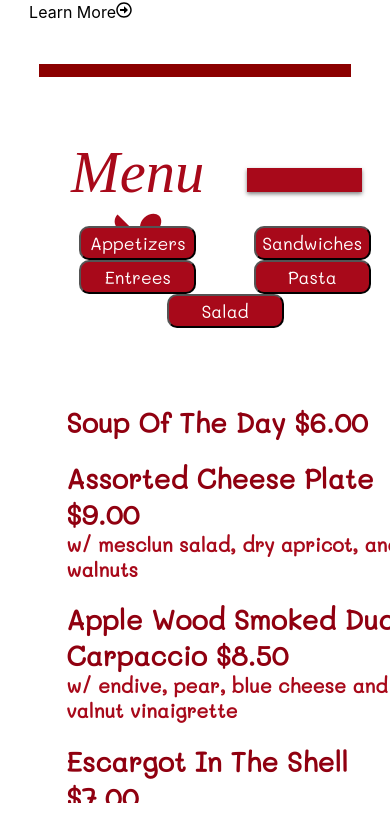
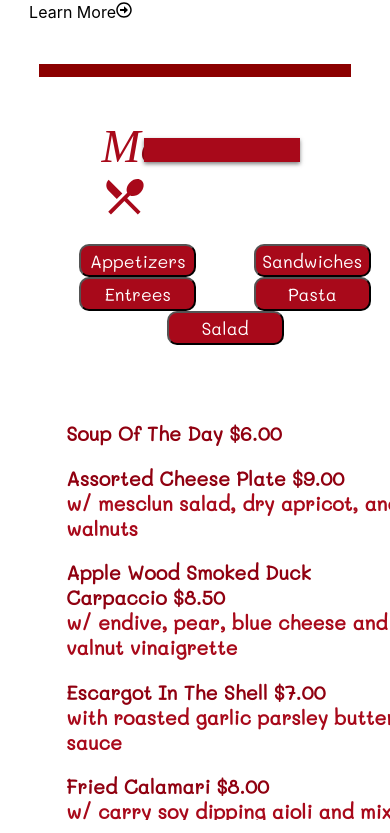
Before and after one commit to malloha/cafe-luluc, a React (Create React App) app in the folder front-end/: page / in a window 390 px wide. Shown: the part 1151-1984 px from the top of the page. Built offline with nearby package versions, Linux system fonts and the light colour scheme; a web font is replaced by a local one.

Commit message:
coming together

```diff
--- a/front-end/src/App.css
+++ b/front-end/src/App.css
@@ -479,8 +479,10 @@ height: 39px;
     width: 100vw;
   }
 
-  .bottom{
+  .bottom1{
     width: 100vw;
+    border-bottom: none;
+    display: none;
   }
 
   .learn1{
@@ -716,18 +718,21 @@ body {
   align-items: baseline;
   justify-content: center;
   border-bottom: 1.5rem dotted #900010;
-  /* margin: 5vw; */
+  margin: 5vw;
   padding: 1vh;
+  margin-top: 0;
+  padding-top: 0;
+
 
 
 
 }
 
 .menu {
-  width: 266px;
-  height: 57px;
+  width: 8vw;
+  height: 3vh;
   font-family: Muli;
-  font-size: 56px;
+  font-size: 10vw;
   font-weight: normal;
   font-stretch: normal;
   font-style: italic;
@@ -735,8 +740,10 @@ body {
   letter-spacing: normal;
   text-align: center;
   color:#a8091a;
-  font-size: 5vw;
+  font-size: 3.5vw;
   padding: 3vw;
+  padding-top: 0;
+  margin-top: 0;
 
 
 }
@@ -842,6 +849,7 @@ display:none;
 border-bottom: none;
 text-align: left;
 margin: 0;
+padding-bottom: 8vh;
   }
 
   .bottom {
@@ -851,10 +859,10 @@ margin: 0;
     width: 90vw;
     margin: 12vw;
     flex-wrap: wrap;
-    padding: vw;
+    padding: 0vw;
   }
 .menu {
-  font-size: 15vw;
+  font-size: 12vw;
   margin: 0;
 }
 .buttons {
@@ -874,7 +882,7 @@ margin-left: 8vw;;
 }
 
 span5 {
-  font-size: 7vw;
+  font-size: 5vw;
 }
 
 
@@ -942,7 +950,5 @@ span5 {
     margin-right: 3vw;
   }
 
-  .menus {
 
-  }
 }
```
